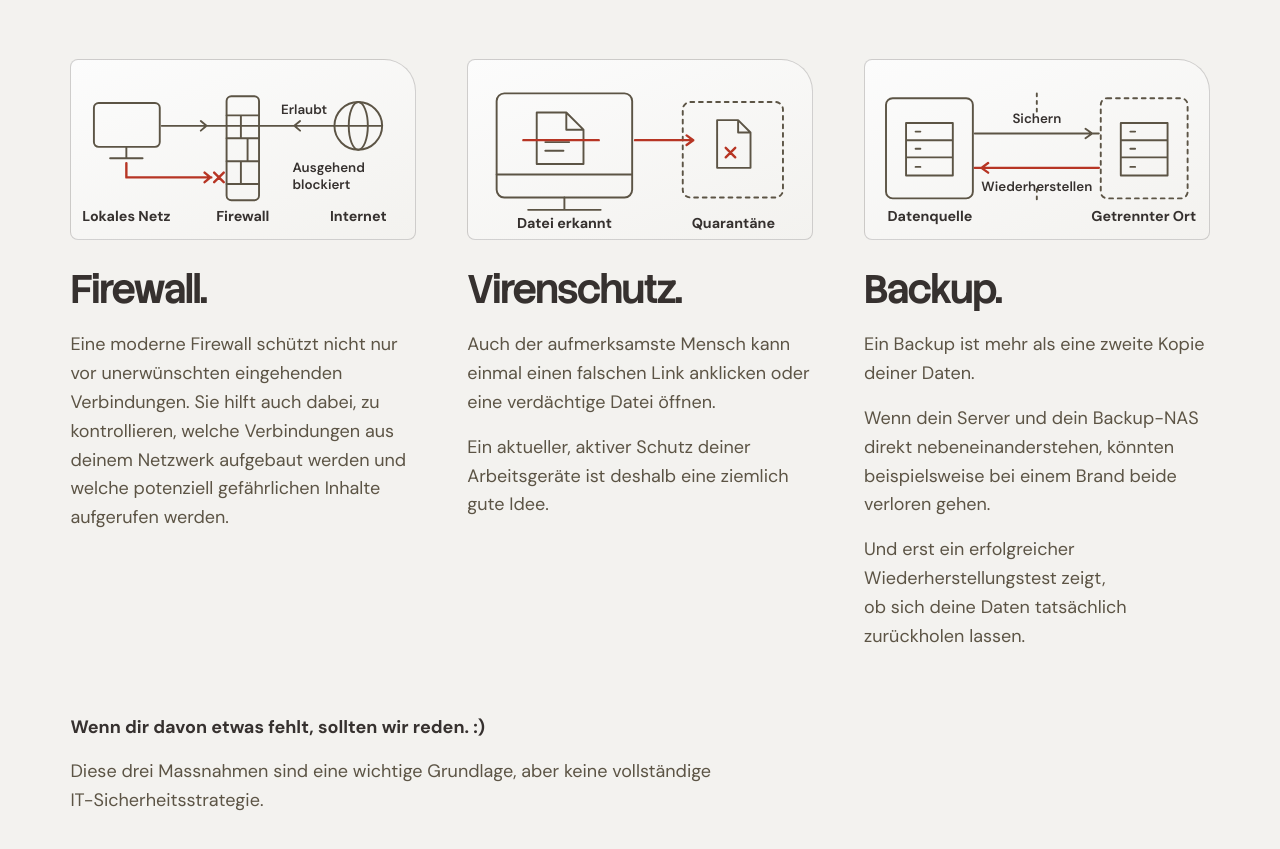
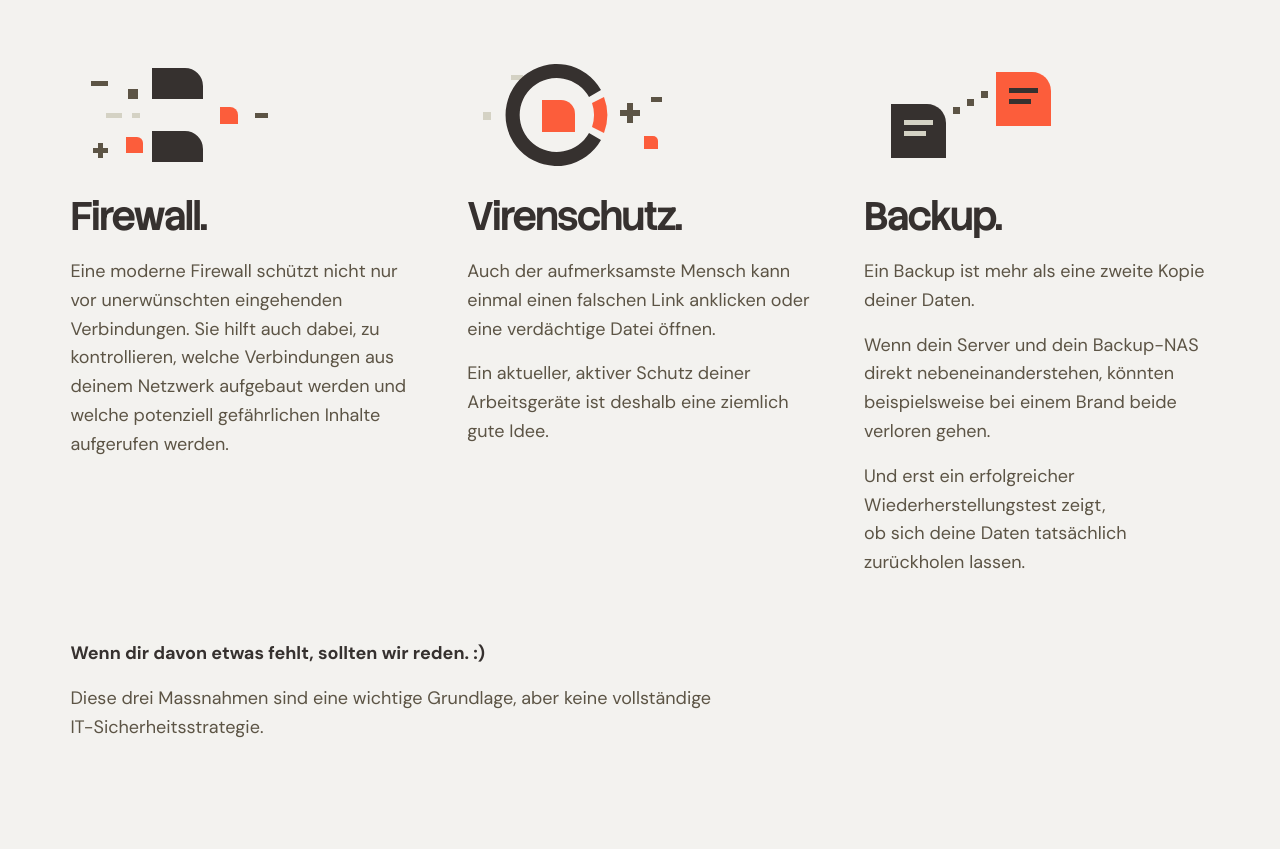
Before and after one commit to Mosggo/mosko, a plain HTML site: page it/index.html in a window 1280 px wide. Shown: the part 3121-3970 px from the top of the page. Drawn offline with Linux system fonts and the light colour scheme.

Commit message:
Replace IT security diagrams with animated MOSKO symbols

```diff
--- a/it.css
+++ b/it.css
@@ -73,24 +73,58 @@
   margin-block: var(--size-64);
 }
 .it-pillar-chapter { min-inline-size: 0; }
-.it-pillar-art {
-  margin-block-end: var(--size-24);
-  border: var(--hairline) solid var(--dark-line);
-  border-radius: var(--radius-s) var(--radius-l) var(--radius-s) var(--radius-s);
-  background: linear-gradient(160deg, var(--primary-light-1), var(--primary-light-2));
+.it-pillar-symbol {
+  display: block;
+  inline-size: clamp(var(--size-128), 18vw, 13rem);
+  max-inline-size: 100%;
+  block-size: auto;
+  margin-block-end: var(--size-20);
 }
-.it-diagram { display: block; inline-size: 100%; block-size: auto; }
-.it-diagram-device, .it-diagram-ok, .it-diagram-accent {
-  fill: none;
-  stroke: var(--primary-dark-2);
-  stroke-width: 2;
-  stroke-linecap: round;
-  stroke-linejoin: round;
+.it-symbol-ink { fill: var(--primary-dark-1); }
+.it-symbol-earth { fill: var(--primary-dark-2); }
+.it-symbol-sand { fill: var(--primary-light-3); }
+.it-symbol-chili { fill: var(--primary-brand-1); }
+
+@media (prefers-reduced-motion: no-preference) {
+  .it-pillar-symbol [class*="it-symbol-"] { transform-box: fill-box; transform-origin: center; }
+  .it-pillar-symbol[data-symbol-play] .it-symbol-pass { animation: it-symbol-pass 1.15s ease-out; }
+  .it-pillar-symbol[data-symbol-play] .it-symbol-blocked { animation: it-symbol-blocked 1.15s ease-out; }
+  .it-pillar-symbol[data-symbol-play] .it-symbol-deflect { animation: it-symbol-deflect 1.25s ease-in-out; }
+  .it-pillar-symbol[data-symbol-play] .it-symbol-response { animation: it-symbol-response 1.25s ease-in-out; }
+  .it-pillar-symbol[data-symbol-play] .it-symbol-copy { animation: it-symbol-copy 1.25s cubic-bezier(.24, .7, .27, 1); }
+  .it-pillar-symbol[data-symbol-play] .it-symbol-transit { animation: it-symbol-transit 1.15s ease-out; }
 }
-.it-diagram-ok { stroke: var(--primary-dark-2); }
-.it-diagram-accent { stroke: var(--chili-red); stroke-width: 2.5; }
-.it-diagram text { fill: var(--primary-dark-1); font: 700 15px var(--body-font); }
-.it-diagram .it-diagram-note { font-size: 14px; font-weight: 600; }
+@keyframes it-symbol-pass {
+  from { transform: translateX(-69px); opacity: 0; }
+  23% { opacity: 1; }
+  to { transform: translateX(0); }
+}
+@keyframes it-symbol-blocked {
+  from { transform: translateX(-5px); }
+  43% { transform: translateX(6px); }
+  69% { transform: translateX(-4px); }
+  to { transform: translateX(0); }
+}
+@keyframes it-symbol-deflect {
+  from { transform: translate(6px, -4px); }
+  38% { transform: translate(-8px, 0); }
+  72% { transform: translate(5px, 2px); }
+  to { transform: translate(0); }
+}
+@keyframes it-symbol-response {
+  from, to { transform: scaleX(1); }
+  38% { transform: scaleX(.72); }
+  70% { transform: scaleX(1.12); }
+}
+@keyframes it-symbol-copy {
+  from { transform: translate(-105px, 32px); opacity: 0; }
+  18% { opacity: 1; }
+  to { transform: translate(0); }
+}
+@keyframes it-symbol-transit {
+  from { opacity: 0; }
+  40%, to { opacity: 1; }
+}
 
 .it-page [hidden] { display: none !important; }
 .it-jumps {
--- a/it.js
+++ b/it.js
@@ -37,6 +37,19 @@
     const { type, height } = event.data ?? {};
     if (type === "mosko:check-height" && Number.isInteger(height) && height >= 30 && height <= 1200) checker.height = height;
   });
+})();
+
+(() => {
+  if (!("IntersectionObserver" in window) || matchMedia("(prefers-reduced-motion: reduce)").matches) return;
+
+  const observer = new IntersectionObserver((entries) => {
+    for (const { target, isIntersecting } of entries) {
+      if (!isIntersecting) continue;
+      target.setAttribute("data-symbol-play", "");
+      observer.unobserve(target);
+    }
+  }, { threshold: 0.55 });
+  document.querySelectorAll("[data-pillar-symbol]").forEach(symbol => observer.observe(symbol));
 })();
 
 (() => {
--- a/it/index.html
+++ b/it/index.html
@@ -194,38 +194,32 @@
       </header>
       <div class="it-pillars">
         <article class="it-pillar-chapter">
-          <div class="it-pillar-art">
-            <svg class="it-diagram" viewBox="0 0 360 188" role="img" aria-label="Eine erlaubte Verbindung läuft zwischen lokalem Netz und Internet. Eine ausgehende Anfrage endet an der Firewall.">
-              <g class="it-diagram-device">
-                <rect x="24" y="45" width="69" height="46" rx="5"/><path d="M58 91v12m-17 0h34"/>
-                <rect x="163" y="38" width="34" height="109" rx="5"/><path d="M163 58h34m-34 24h34m-34 24h34m-34 24h34m-19-72v24m7 0v24m-7 0v24"/>
-                <circle cx="301" cy="69" r="25"/><ellipse cx="301" cy="69" rx="10" ry="25"/><path d="M276 69h50"/>
+          <svg class="it-pillar-symbol" data-pillar-symbol viewBox="0 0 208 112" width="208" height="112" aria-hidden="true" focusable="false">
+            <path class="it-symbol-ink" d="M82 9h33a18 18 0 0 1 18 18v13H82zm0 63h33a18 18 0 0 1 18 18v13H82z"/>
+            <g class="it-symbol-blocked">
+              <path class="it-symbol-earth" d="M21 22h17v5H21zm37 8h10v10H58zM28 84h5v5h5v5h-5v5h-5v-5h-5v-5h5z"/>
+              <path class="it-symbol-chili" d="M56 78h11a6 6 0 0 1 6 6v10H56z"/>
             </g>
-              <path class="it-diagram-ok" d="M95 69h181m-140-5 6 5-6 5m104-10-6 5 6 5"/>
-              <path class="it-diagram-accent" d="M58 108v15h89m-7-5 6 5-6 5m10-10 10 10m0-10-10 10"/>
-              <text x="58" y="169" text-anchor="middle">Lokales Netz</text><text x="180" y="169" text-anchor="middle">Firewall</text><text x="301" y="169" text-anchor="middle">Internet</text>
-              <text class="it-diagram-note" x="220" y="57">Erlaubt</text>
-              <text class="it-diagram-note" x="232" y="117">Ausgehend</text><text class="it-diagram-note" x="232" y="135">blockiert</text>
+            <path class="it-symbol-sand" d="M36 54h16v5H36zm26 0h8v5h-8z"/>
+            <path class="it-symbol-pass it-symbol-chili" d="M150 48h10a8 8 0 0 1 8 8v9h-18z"/>
+            <path class="it-symbol-earth" d="M185 54h13v5h-13z"/>
           </svg>
-          </div>
           <div class="it-pillar-copy body-l body-on-light flex-column gap-16">
             <h3 class="title-4 heading-on-light">Firewall.</h3>
             <p>Eine moderne Firewall schützt nicht nur vor unerwünschten eingehenden Verbindungen. Sie hilft auch dabei, zu kontrollieren, welche Verbindungen aus deinem Netzwerk aufgebaut werden und welche potenziell gefährlichen Inhalte aufgerufen werden.</p>
           </div>
         </article>
         <article class="it-pillar-chapter">
-          <div class="it-pillar-art">
-            <svg class="it-diagram" viewBox="0 0 360 188" role="img" aria-label="Der Virenschutz erkennt auf einem Computer eine verdächtige Datei und verschiebt sie in Quarantäne.">
-              <g class="it-diagram-device">
-                <rect x="30" y="35" width="142" height="109" rx="8"/><path d="M30 120h142m-71 24v13m-38 0h76"/>
-                <path d="M72 55h31l18 18v36H72zm31 0v18h18M81 86h25m-25 9h19"/>
-                <rect x="225" y="44" width="105" height="100" rx="8" stroke-dasharray="4 5"/>
-                <path d="M261 63h22l13 13v37h-35zm22 0v13h13"/>
+          <svg class="it-pillar-symbol" data-pillar-symbol viewBox="0 0 208 112" width="208" height="112" aria-hidden="true" focusable="false">
+            <path class="it-symbol-sand" d="M16 53h8v8h-8zM44 16h12v5H44z"/>
+            <path class="it-symbol-field it-symbol-ink" d="M134 31A51 51 0 1 0 134 81l-12-7a37 37 0 1 1 0-36z"/>
+            <path class="it-symbol-response it-symbol-chili" d="M137 38a51 51 0 0 1 0 36l-12-6a37 37 0 0 0 0-24z"/>
+            <path class="it-symbol-chili" d="M75 41h19a14 14 0 0 1 14 14v18H75z"/>
+            <g class="it-symbol-deflect">
+              <path class="it-symbol-earth" d="M160 44h6v7h7v6h-7v7h-6v-7h-7v-6h7zM184 38h11v5h-11z"/>
+              <path class="it-symbol-chili" d="M177 77h9a5 5 0 0 1 5 5v8h-14z"/>
             </g>
-              <path class="it-diagram-accent" d="M58 84h79m38 0h61m-7-5 7 5-7 5m41 3 10 10m0-10-10 10"/>
-              <text x="101" y="176" text-anchor="middle">Datei erkannt</text><text x="278" y="176" text-anchor="middle">Quarantäne</text>
           </svg>
-          </div>
           <div class="it-pillar-copy body-l body-on-light flex-column gap-16">
             <h3 class="title-4 heading-on-light">Virenschutz.</h3>
             <p>Auch der aufmerksamste Mensch kann einmal einen falschen Link anklicken oder eine verdächtige Datei öffnen.</p>
@@ -233,20 +227,17 @@
           </div>
         </article>
         <article class="it-pillar-chapter">
-          <div class="it-pillar-art">
-            <svg class="it-diagram" viewBox="0 0 360 188" role="img" aria-label="Eine Kopie der Daten wird an einem getrennten Ort gesichert. Ein zweiter Pfeil zeigt die Wiederherstellung zur Datenquelle.">
-              <g class="it-diagram-device">
-                <rect x="22" y="40" width="91" height="105" rx="7"/>
-                <rect x="247" y="40" width="91" height="105" rx="7" stroke-dasharray="4 5"/>
-                <path d="M43 66h49v55H43zm0 18h49m-49 18h49m-39-27h5m-5 18h5m-5 19h5M268 66h49v55h-49zm0 18h49m-49 18h49m-39-27h5m-5 18h5m-5 19h5"/>
-                <path d="M180 35v22m0 78v16" stroke-dasharray="3 5"/>
+          <svg class="it-pillar-symbol" data-pillar-symbol viewBox="0 0 208 112" width="208" height="112" aria-hidden="true" focusable="false">
+            <path class="it-symbol-ink" d="M27 45h36a19 19 0 0 1 19 19v35H27z"/>
+            <path class="it-symbol-sand" d="M40 61h29v5H40zm0 11h22v5H40z"/>
+            <g class="it-symbol-transit it-symbol-earth">
+              <path d="M89 48h7v7h-7zm14-8h7v7h-7zm14-8h7v7h-7z"/>
             </g>
-              <path class="it-diagram-ok" d="M115 77h130m-14-5 7 5-7 5"/>
-              <path class="it-diagram-accent" d="M245 113H115m14-5-7 5 7 5"/>
-              <text class="it-diagram-note" x="180" y="66" text-anchor="middle">Sichern</text><text class="it-diagram-note" x="180" y="137" text-anchor="middle">Wiederherstellen</text>
-              <text x="68" y="169" text-anchor="middle">Datenquelle</text><text x="292" y="169" text-anchor="middle">Getrennter Ort</text>
+            <g class="it-symbol-copy">
+              <path class="it-symbol-chili" d="M132 13h36a19 19 0 0 1 19 19v35h-55z"/>
+              <path class="it-symbol-ink" d="M145 29h29v5h-29zm0 11h22v5h-22z"/>
+            </g>
           </svg>
-          </div>
           <div class="it-pillar-copy body-l body-on-light flex-column gap-16">
             <h3 class="title-4 heading-on-light">Backup.</h3>
             <p>Ein Backup ist mehr als eine zweite Kopie deiner Daten.</p>
```
Also changed, not shown: 1 other file. Lines whose indentation alone changed are shown as unchanged.
